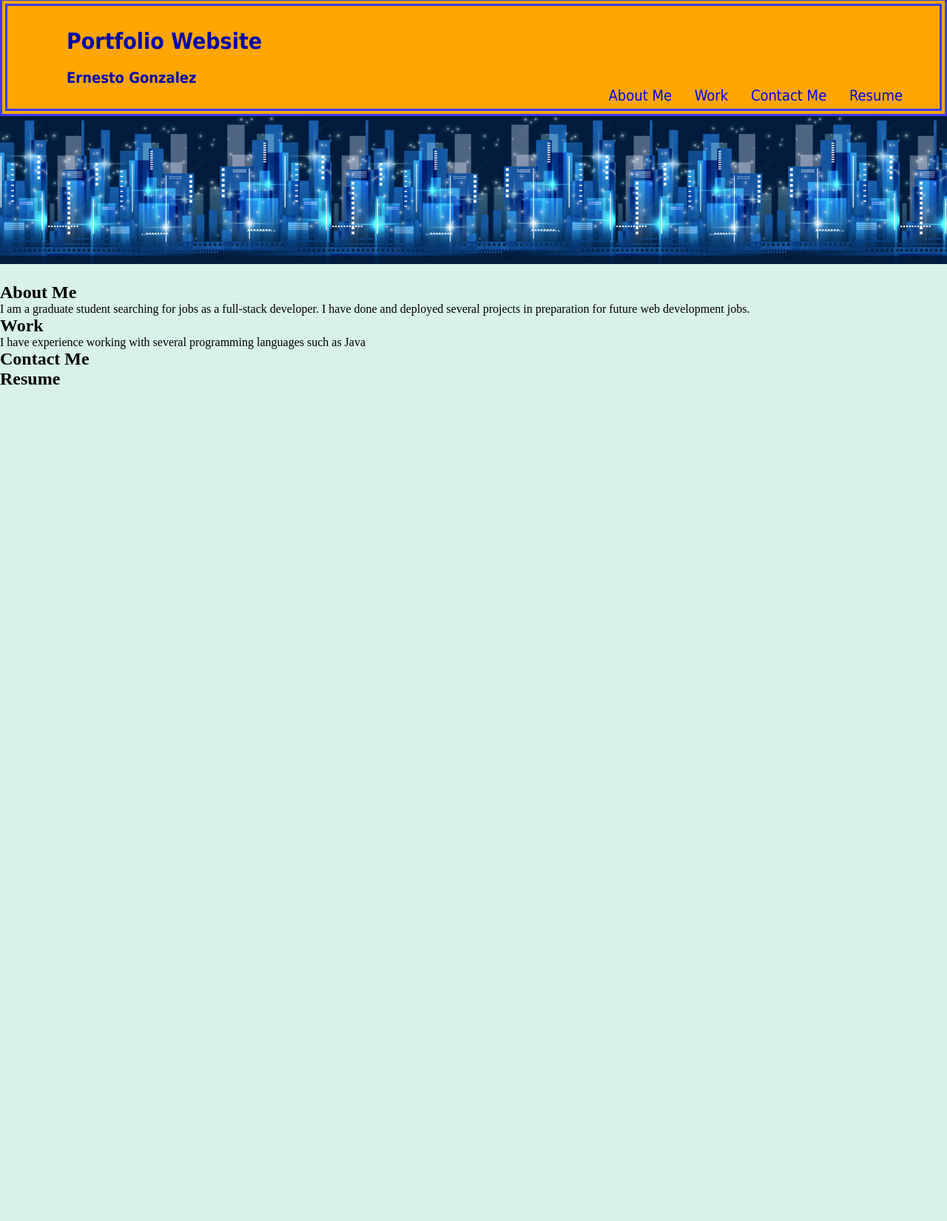
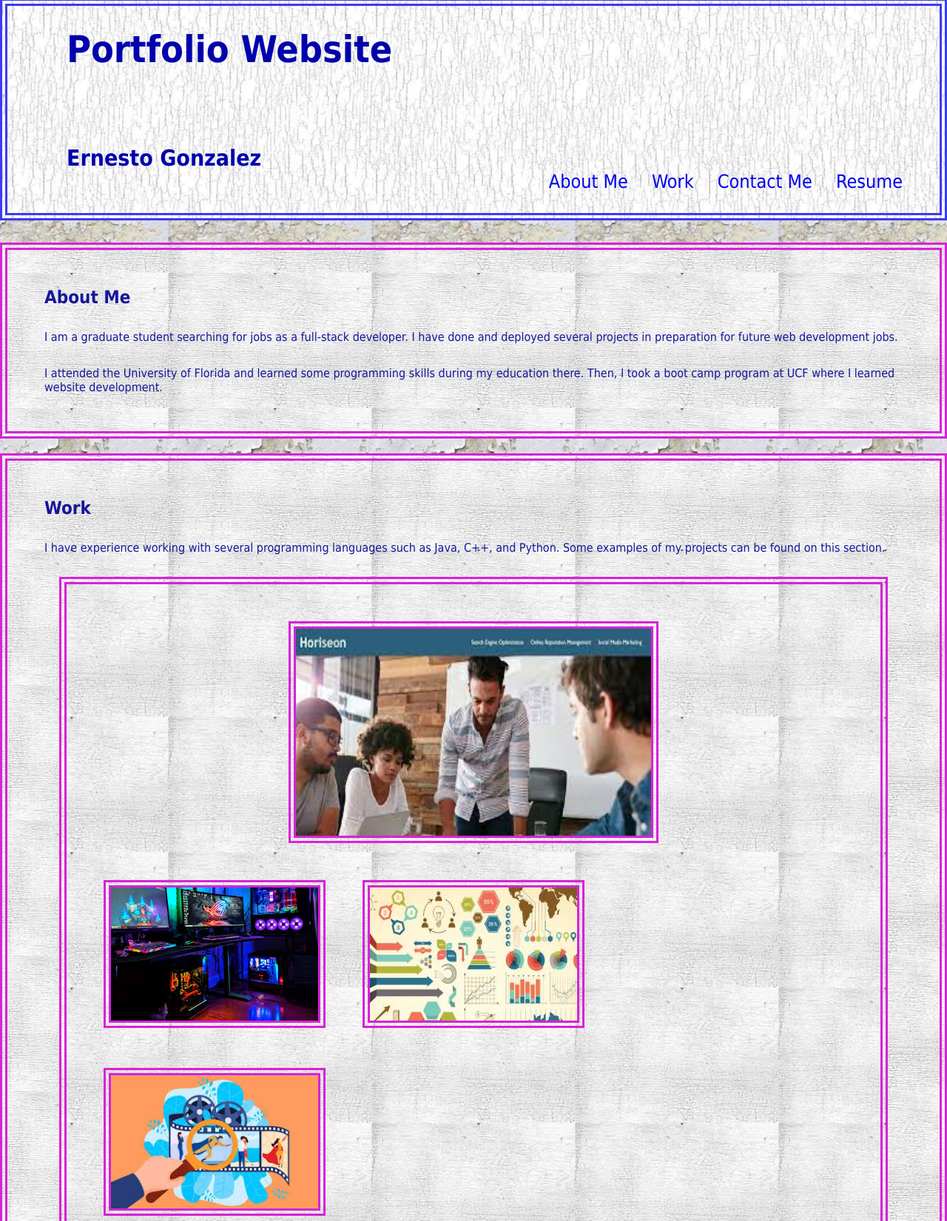
Before and after one commit to ErnestoAG/Portfolio-Website, a plain HTML site: page index.html in a window 1280 px wide. Shown: the part 2-1653 px from the top of the page at 74% size. Before the commit the page ends 800 px from the top, so only its background shows below. Drawn offline with Linux system fonts and the light colour scheme.

Commit message:
Base structure is almost complete, sections were added, and there is some functionality

```diff
--- a/Assets/css/style.css
+++ b/Assets/css/style.css
@@ -5,29 +5,36 @@
 }
 body {
     background-color: rgb(216, 241, 233);
+    background-image: url("../images/paint.jpg");
+    background-image: cover;
+    background-position: center;
 }
 
 header {
+    height: 300px;
     border-width: 10px;
     border-color:rgb(59, 59, 245);
     border-style: double;
     padding: 30px;
+    margin-bottom: 30px;
     color: rgb(2, 2, 172);
-    background-color: rgb(255, 166, 1);
+    background-image: url("../images/title.jpg");
+    background-image: cover;
+    background-position: center;
     font-family:'Arial sans-serif', 'Verdana sans-serif', Tahoma, sans-serif;
 }
 
 header h1 {
     display: inline-block;
     margin-left: 50px;
-    font-size: 30px;
+    font-size: 50px;
 }
 
 header h2 {
     display: block;
     margin-left: 50px;
-    margin-top: 20px;
-    font-size: 20px;
+    margin-top: 100px;
+    font-size: 30px;
 }
 
 header ul {
@@ -35,7 +42,7 @@ header ul {
     margin-right: 20px;
     float: right;
     font-family: 'Arial sans-serif', 'Verdana sans-serif', Tahoma, sans-serif;
-    font-size: 20px;
+    font-size: 25px;
     list-style-type: none;
 }
 
@@ -48,11 +55,58 @@ header li a {
     text-decoration: none;
 }
 
-.city {
+.info {
+    width: 100%;
+    display: inline-block;
+}
+
+.info section {
+    background-image: url("../images/section.jpg");
+    background-position: center;
+    border-style: double;
+    border-width: 10px;
+    border-color: rgb(216, 34, 216);
+    margin-bottom: 20px;
+    padding: 50px;
+    height: auto;
+    font-family: 'Arial sans-serif', 'Verdana sans-serif', Tahoma, sans-serif;
+    background-color: rgb(238, 196, 180);
+    color: rgb(22, 22, 155);
+}
+
+.info p {
+    margin-top: 30px;
+}
+
+.links {
+    margin-top: 30px;
+    margin-left: 20px;
+    margin-right: 20px;
+    overflow: auto;
+}
+
+#main {
+    border-style: double;
+    border-color: rgb(216, 34, 216);
+    border-width: 10px;
+    display: block;
+    margin-left: auto;
+    margin-right: auto;
+    width: 500px;
+    height: 300px;
+}
+
+.links ul li {
+    list-style-type: none;
+    float: left;
+}
+
+.links ul li img {
+    border-style: double;
+    border-color: rgb(216, 34, 216);
+    border-width: 10px;
+    width: 300px;
     height: 200px;
-    width: 100%;
-    margin-bottom: 25px;
-    background-image: url("../images/city.png");
-    background-size: 30%;
-    background-position: center;
+    margin-right: 50px;
+    margin-top: 50px;
 }
--- a/index.html
+++ b/index.html
@@ -18,21 +18,33 @@
             <li><a href="#resume">Resume</a></li>
         </ul>
     </header>
-    <section class="city"></section>
     <section class="info">
         <section id="about">
             <h2>About Me</h2>
             <p>I am a graduate student searching for jobs as a full-stack developer. I have done and deployed several projects in preparation for future web development jobs.</p>
+            <p>I attended the University of Florida and learned some programming skills during my education there. Then, I took a boot camp program at UCF where I learned website development.</p>
         </section>
         <section id="work">
             <h2>Work</h2>
-            <p>I have experience working with several programming languages such as Java</p>
+            <p>I have experience working with several programming languages such as Java, C++, and Python. Some examples of my projects can be found on this section.</p>
+            <section class="links">
+                <img id="main" src="Assets/images/Horiseon.jpg" alt="Picture of Horiseon Website"></img>
+                <ul>
+                    <li><img src="Assets/images/gaming.jpg" alt="Picture of Games"></img></li>
+                    <li><img src="Assets/images/Infographic.jpg" alt="Picture of Infographic"></img></li>
+                    <li><img src="Assets/images/movies.jpg" alt="Picture of Movies"></img></li>
+                </ul>
+            </section>
         </section>
         <section id="contact">
             <h2>Contact Me</h2>
+            <p>My phone number is: ***-***-****</p>
+            <p>My address is: 00000 Street, City, State, Zip Code</p>
+            <p>My email is: ernestoale37@gmail.com</p>
         </section>
         <section id="resume">
             <h2>Resume</h2>
+            <p>Nothing to see here yet</p>
         </section>
     </section>
 </body>
```
Also changed, not shown: Assets/images/city.png (deleted), Assets/images/gaming.jpg (added), Assets/images/horiseon.jpg (added), Assets/images/infographic.jpg (added), Assets/images/movies.jpg (added), Assets/images/paint.jpg (added), Assets/images/section.jpg (added), Assets/images/title.jpg (added).
